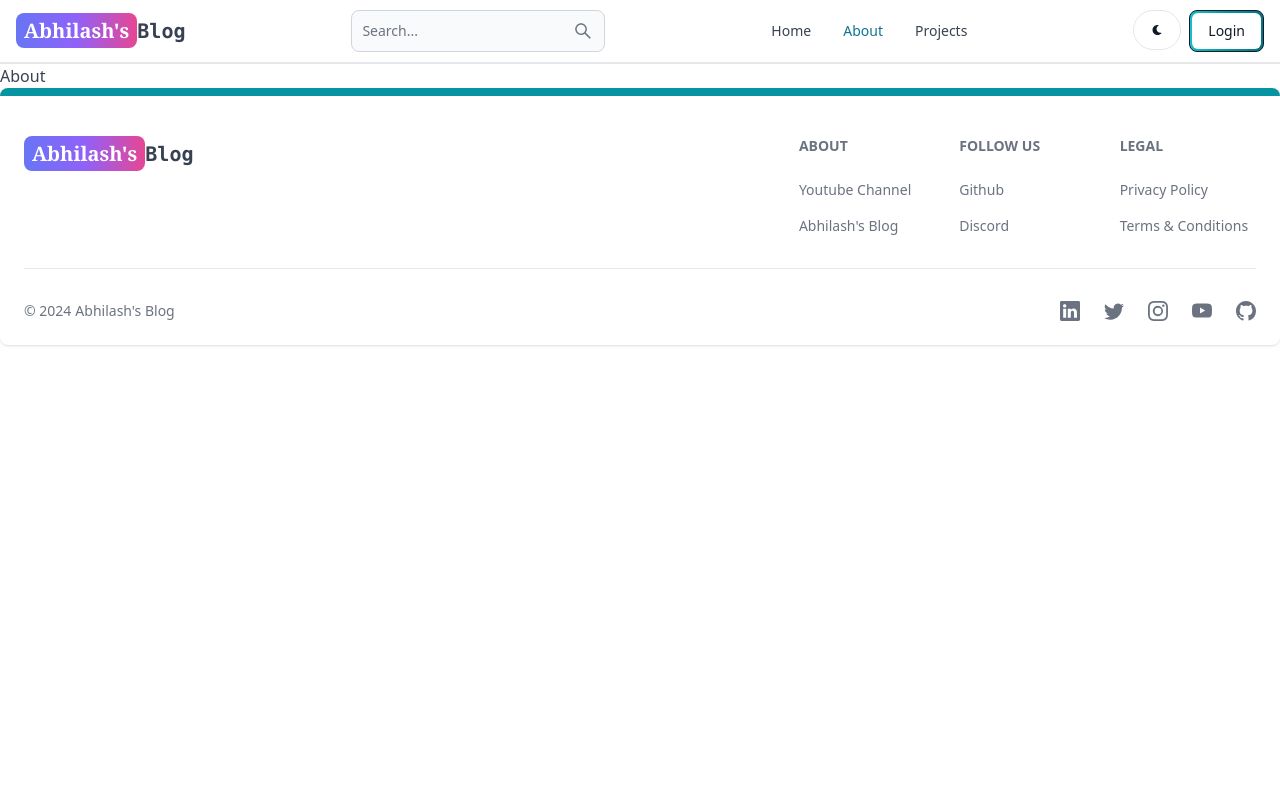
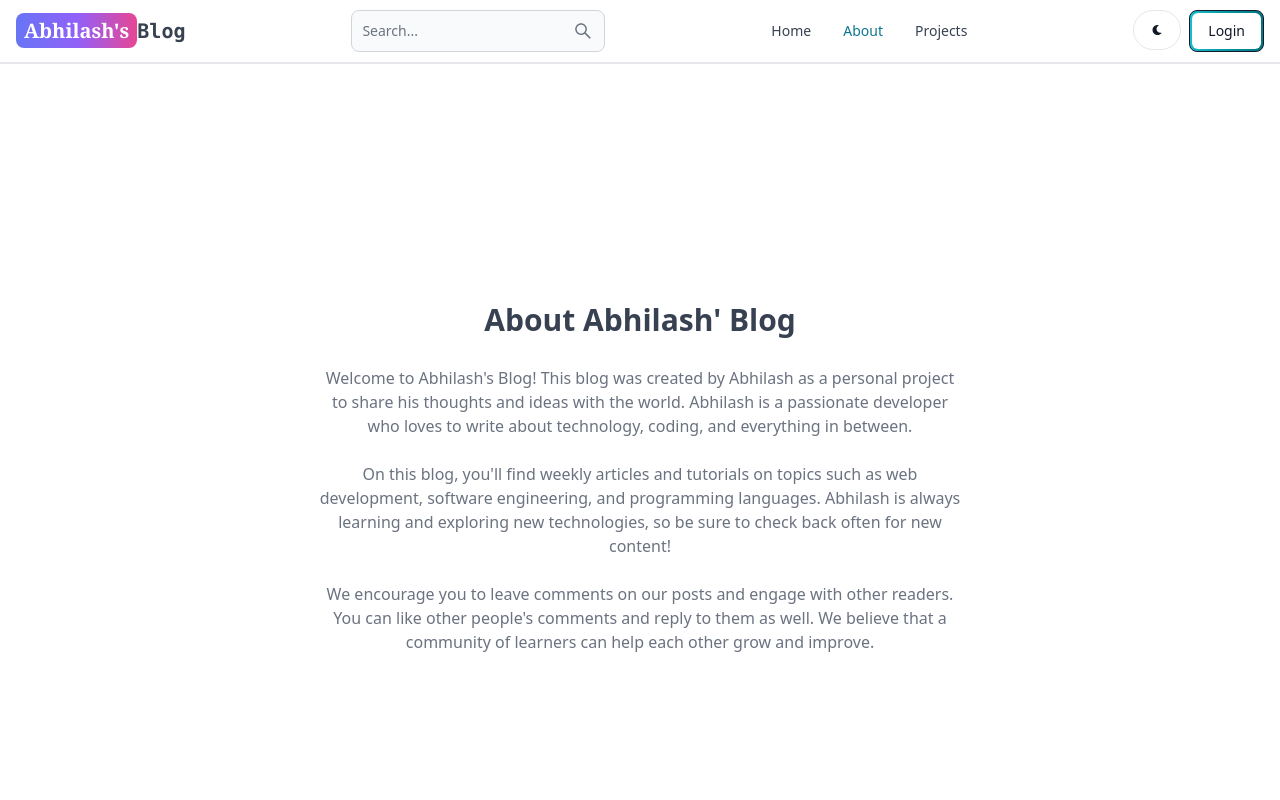
Before and after one commit to Abhilash-03/BLOG-APP-MERN, a React (Vite) app in the folder client/: page /about in a window 1280 px wide. Shown: the top 800 px of the page. Built offline with nearby package versions, Linux system fonts and the light colour scheme; no server answers.

Commit message:
complete about and project page

```diff
--- a/client/src/pages/About.jsx
+++ b/client/src/pages/About.jsx
@@ -1,9 +1,37 @@
 const About = () => {
   return (
-    <div>
-      About
+    <div className='min-h-screen flex items-center justify-center'>
+      <div className='max-w-2xl mx-auto p-3 text-center'>
+        <div>
+          <h1 className='text-3xl font font-semibold text-center my-7'>
+            About Abhilash' Blog
+          </h1>
+          <div className='text-md text-gray-500 flex flex-col gap-6'>
+            <p>
+              Welcome to Abhilash's Blog! This blog was created by Abhilash
+              as a personal project to share his thoughts and ideas with the
+              world. Abhilash is a passionate developer who loves to write about
+              technology, coding, and everything in between.
+            </p>
+
+            <p>
+              On this blog, you'll find weekly articles and tutorials on topics
+              such as web development, software engineering, and programming
+              languages. Abhilash is always learning and exploring new
+              technologies, so be sure to check back often for new content!
+            </p>
+
+            <p>
+              We encourage you to leave comments on our posts and engage with
+              other readers. You can like other people's comments and reply to
+              them as well. We believe that a community of learners can help
+              each other grow and improve.
+            </p>
+          </div>
+        </div>
+      </div>
     </div>
-  )
+  );
 }
 
 export default About
--- a/client/src/pages/Home.jsx
+++ b/client/src/pages/Home.jsx
@@ -18,7 +18,7 @@
   return (
     <div>
       <div className='flex flex-col gap-6 p-28 px-3 max-w-6xl mx-auto '>
-        <h1 className='text-3xl font-bold lg:text-6xl'>Welcome to my Blog</h1>
+        <h1 className='text-3xl font-bold lg:text-6xl'>Welcome To My Blog</h1>
         <p className='text-gray-500 text-xs sm:text-sm'>
           Here you'll find a variety of articles and tutorials on topics such as
           web development, software engineering, and programming languages.
--- a/client/src/pages/Projects.jsx
+++ b/client/src/pages/Projects.jsx
@@ -1,8 +1,11 @@
+import CallToAction from "../components/CallToAction"
 
 const Projects = () => {
   return (
-    <div>
-      Projects
+    <div className='min-h-screen max-w-2xl mx-auto flex justify-center items-center flex-col gap-6 p-3'>
+      <h1 className='text-3xl font-semibold'>Projects</h1>
+      <p className='text-md text-gray-500'>Build fun and engaging projects while learning HTML, CSS, and JavaScript!</p>
+      <CallToAction />
     </div>
   )
 }
--- a/client/src/pages/Search.jsx
+++ b/client/src/pages/Search.jsx
@@ -10,7 +10,6 @@
         category: 'uncategorized',
       });
 
-      console.log(sidebarData);
       const [posts, setPosts] = useState([]);
       const [loading, setLoading] = useState(false);
       const [showMore, setShowMore] = useState(false);
```
